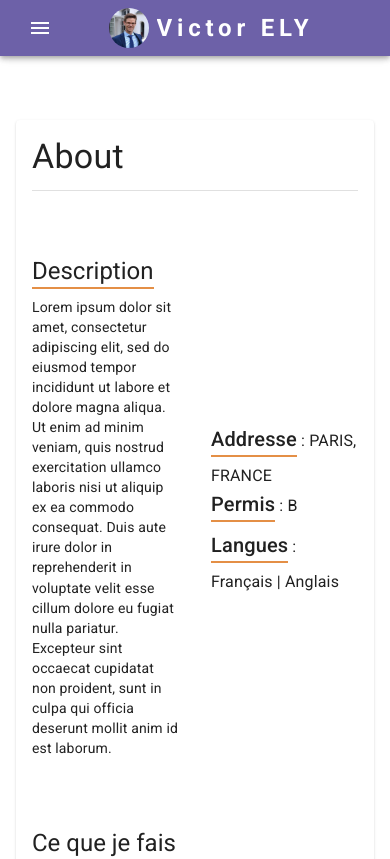
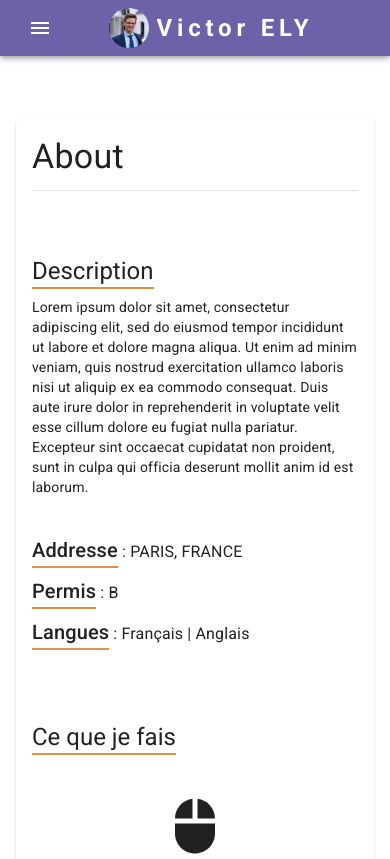
Before and after one commit to VictorGeorgesEly/portfolio, a React (Vite) app: page /about in a window 390 px wide. Shown: the top 859 px of the page. Built offline with nearby package versions, Linux system fonts and the light colour scheme.

Commit message:
Fix responsive

```diff
--- a/src/pages/About.tsx
+++ b/src/pages/About.tsx
@@ -28,7 +28,7 @@ export default function About(): JSX.Element {
             }}
             spacing={4}
           >
-            <Grid item xs={6}>
+            <Grid item xs={12} sm={6}>
               <Typography
                 variant="h5"
                 gutterBottom
@@ -49,7 +49,7 @@ export default function About(): JSX.Element {
                 sunt in culpa qui officia deserunt mollit anim id est laborum.
               </Typography>
             </Grid>
-            <Grid item xs={6}>
+            <Grid item xs={12} sm={6}>
               <Grid item xs={12}>
                 <Typography
                   variant="h6"
```
